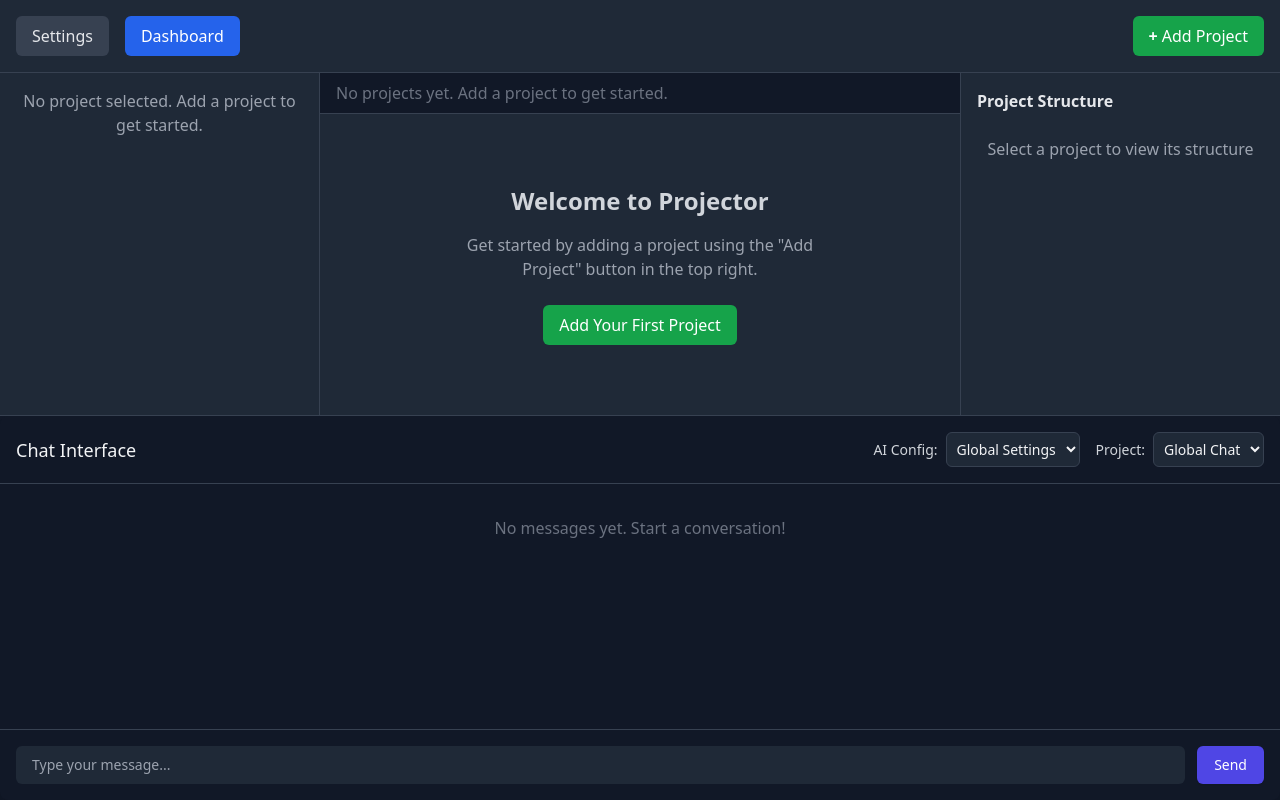
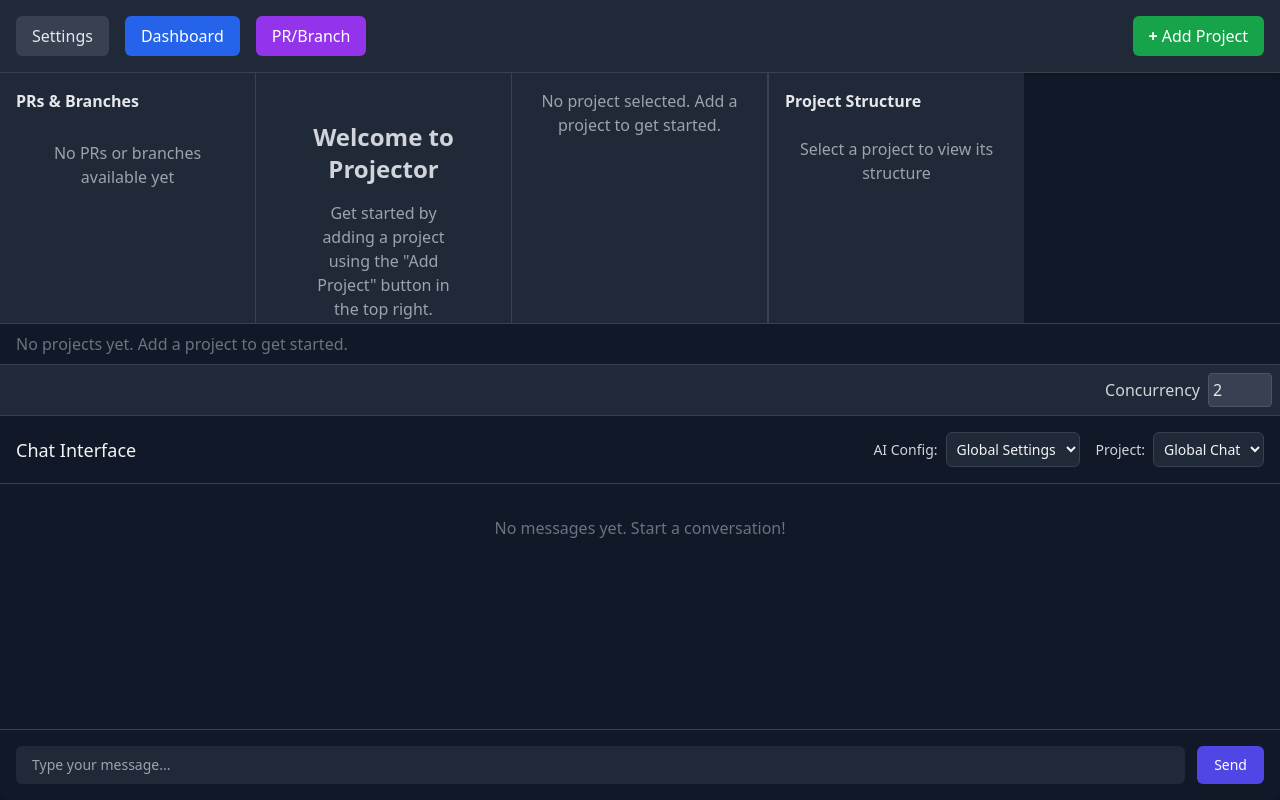
Before and after one commit to Zeeeepa/projector, a React (Vite) app: page / in a window 1280 px wide. Built offline with nearby package versions, Linux system fonts and the light colour scheme.

Commit message:
UI Layout Restructuring: 4-Panel Layout with PR/Branch Button

```diff
--- a/src/components/MainLayout.tsx
+++ b/src/components/MainLayout.tsx
@@ -7,10 +7,22 @@ import { SettingsDialog } from './SettingsDialog';
 import RequirementsManager from './RequirementsManager';
 import { useProjectStore } from '../store';
 
+const PRBranchList: React.FC = () => {
+  return (
+    <div className="p-4">
+      <h3 className="font-semibold text-gray-200 mb-3">PRs & Branches</h3>
+      <div className="text-gray-400 text-center p-4">
+        <p>No PRs or branches available yet</p>
+      </div>
+    </div>
+  );
+};
+
 const MainLayout: React.FC = () => {
   const [activeTab, setActiveTab] = useState<string | null>(null);
   const [isProjectDialogOpen, setIsProjectDialogOpen] = useState(false);
   const [isSettingsDialogOpen, setIsSettingsDialogOpen] = useState(false);
+  const [isPRBranchDialogOpen, setIsPRBranchDialogOpen] = useState(false);
   const [activeView, setActiveView] = useState<'requirements' | 'context'>('context');
   const { projects, setActiveProject, updateProject, activeProject } = useProjectStore();
   const [concurrency, setConcurrency] = useState<number>(2);
@@ -72,6 +84,12 @@ const MainLayout: React.FC = () => {
             Settings
           </button>
           <button className="px-4 py-2 bg-blue-600 text-white rounded-md hover:bg-blue-700 transition">Dashboard</button>
+          <button
+            className="px-4 py-2 bg-purple-600 text-white rounded-md hover:bg-purple-700 transition"
+            onClick={() => setIsPRBranchDialogOpen(true)}
+          >
+            PR/Branch
+          </button>
         </div>
         <button
           className="px-4 py-2 bg-green-600 text-white rounded-md hover:bg-green-700 transition flex items-center"
@@ -82,42 +100,11 @@ const MainLayout: React.FC = () => {
       </header>
 
       <div className="flex flex-1 overflow-hidden">
-        <div className="w-1/4 border-r border-gray-700 bg-gray-800 overflow-auto">
-          {activeProject ? (
-            <StepGuide
-              projectId={activeProject.id}
-              steps={[]}
-            />
-          ) : (
-            <div className="p-4 text-gray-400 text-center">
-              <p>No project selected. Add a project to get started.</p>
-            </div>
-          )}
+        <div className="w-1/5 border-r border-gray-700 bg-gray-800 overflow-auto">
+          <PRBranchList />
         </div>
 
-        <div className="flex-1 flex flex-col overflow-hidden bg-gray-800">
-          <div className="flex border-b border-gray-700 bg-gray-900">
-            {projects.length > 0 ? (
-              projects.map(project => (
-                <button
-                  key={project.id}
-                  className={`px-4 py-2 flex items-center ${activeTab === project.id ? 'border-b-2 border-blue-500 bg-gray-800' : 'hover:bg-gray-700'}`}
-                  onClick={() => handleTabClick(project.id)}
-                >
-                  <span>{project.name}</span>
-                  <span
-                    className="ml-2 text-gray-400 hover:text-gray-200"
-                    onClick={(e) => handleCloseTab(e, project.id)}
-                  >
-                    ×
-                  </span>
-                </button>
-              ))
-            ) : (
-              <div className="px-4 py-2 text-gray-500">No projects yet. Add a project to get started.</div>
-            )}
-          </div>
-
+        <div className="w-1/5 border-r border-gray-700 bg-gray-800 overflow-auto">
           <div className="flex-1 overflow-auto p-4">
             {activeProject ? (
               <>
@@ -135,18 +122,6 @@ const MainLayout: React.FC = () => {
                     >
                       Requirements
                     </button>
-                  </div>
-
-                  <div className="flex items-center space-x-2">
-                    <span className="font-medium text-gray-300">Concurrency</span>
-                    <input
-                      type="number"
-                      min="1"
-                      max="10"
-                      value={concurrency}
-                      onChange={handleConcurrencyChange}
-                      className="w-16 p-1 border border-gray-600 rounded bg-gray-700 text-gray-200 focus:ring-2 focus:ring-blue-500 focus:border-blue-500"
-                    />
                   </div>
                 </div>
 
@@ -185,7 +160,20 @@ const MainLayout: React.FC = () => {
           </div>
         </div>
 
-        <div className="w-1/4 border-l border-gray-700 bg-gray-800 overflow-auto">
+        <div className="w-1/5 border-r border-gray-700 bg-gray-800 overflow-auto">
+          {activeProject ? (
+            <StepGuide
+              projectId={activeProject.id}
+              steps={[]}
+            />
+          ) : (
+            <div className="p-4 text-gray-400 text-center">
+              <p>No project selected. Add a project to get started.</p>
+            </div>
+          )}
+        </div>
+
+        <div className="w-1/5 border-l border-gray-700 bg-gray-800 overflow-auto">
           <div className="p-2">
             <h3 className="font-semibold text-gray-200 p-2">Project Structure</h3>
             {activeProject ? (
@@ -195,6 +183,44 @@ const MainLayout: React.FC = () => {
                 <p>Select a project to view its structure</p>
               </div>
             )}
+          </div>
+        </div>
+      </div>
+
+      <div className="border-t border-gray-700 bg-gray-900">
+        <div className="flex border-b border-gray-700 bg-gray-900">
+          {projects.length > 0 ? (
+            projects.map(project => (
+              <button
+                key={project.id}
+                className={`px-4 py-2 flex items-center ${activeTab === project.id ? 'border-b-2 border-blue-500 bg-gray-800' : 'hover:bg-gray-700'}`}
+                onClick={() => handleTabClick(project.id)}
+              >
+                <span>{project.name}</span>
+                <span
+                  className="ml-2 text-gray-400 hover:text-gray-200"
+                  onClick={(e) => handleCloseTab(e, project.id)}
+                >
+                  ×
+                </span>
+              </button>
+            ))
+          ) : (
+            <div className="px-4 py-2 text-gray-500">No projects yet. Add a project to get started.</div>
+          )}
+        </div>
+
+        <div className="flex justify-end p-2 bg-gray-800">
+          <div className="flex items-center space-x-2">
+            <span className="font-medium text-gray-300">Concurrency</span>
+            <input
+              type="number"
+              min="1"
+              max="10"
+              value={concurrency}
+              onChange={handleConcurrencyChange}
+              className="w-16 p-1 border border-gray-600 rounded bg-gray-700 text-gray-200 focus:ring-2 focus:ring-blue-500 focus:border-blue-500"
+            />
           </div>
         </div>
       </div>
@@ -212,6 +238,23 @@ const MainLayout: React.FC = () => {
         isOpen={isSettingsDialogOpen}
         onClose={() => setIsSettingsDialogOpen(false)}
       />
+
+      {isPRBranchDialogOpen && (
+        <div className="fixed inset-0 bg-black bg-opacity-50 flex items-center justify-center z-50">
+          <div className="bg-gray-800 rounded-lg p-6 max-w-md w-full">
+            <h2 className="text-xl font-bold mb-4">PR/Branch Management</h2>
+            <p className="text-gray-300 mb-4">This feature will be implemented in the next phase.</p>
+            <div className="flex justify-end">
+              <button
+                className="px-4 py-2 bg-blue-600 text-white rounded-md hover:bg-blue-700"
+                onClick={() => setIsPRBranchDialogOpen(false)}
+              >
+                Close
+              </button>
+            </div>
+          </div>
+        </div>
+      )}
     </div>
   );
 };
```
